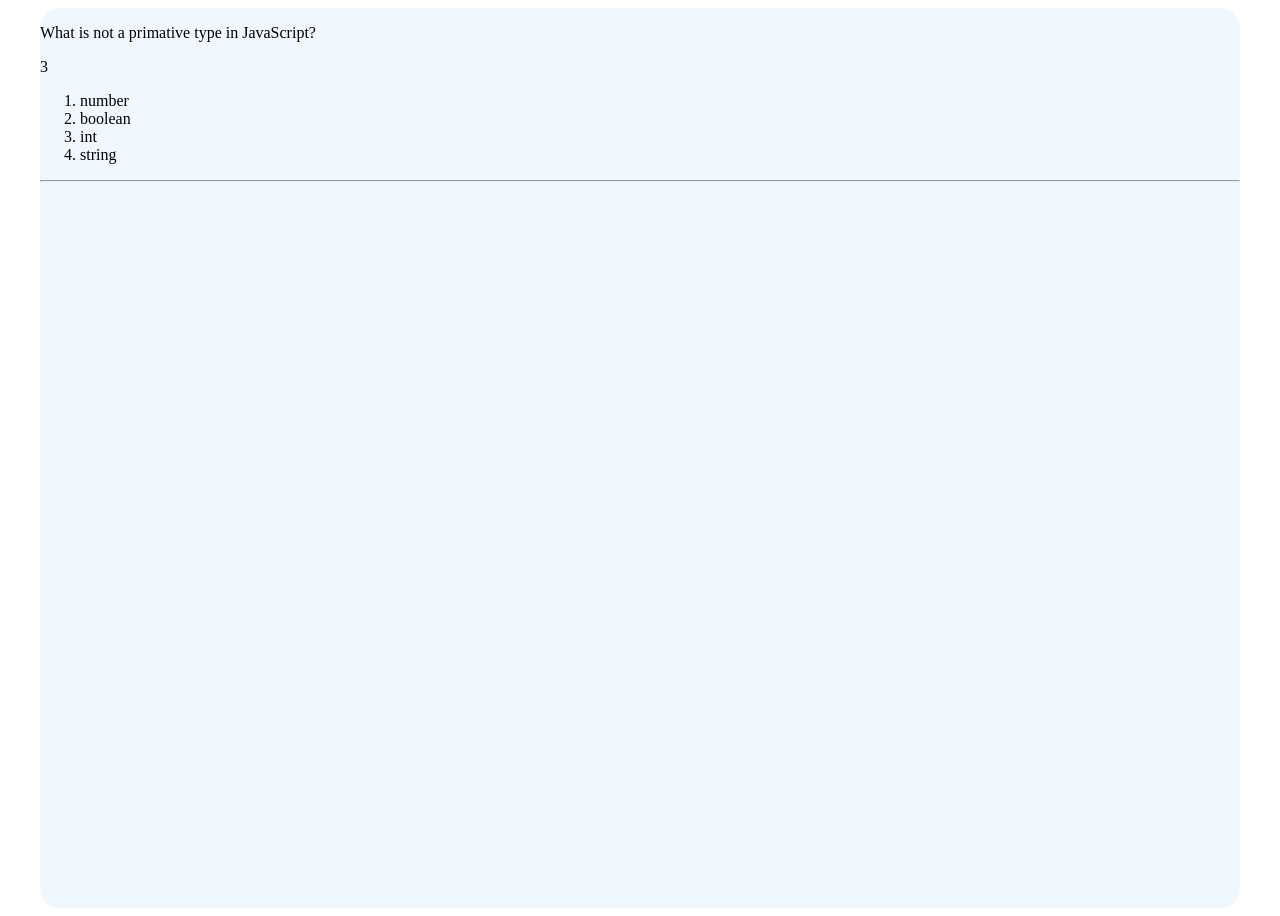
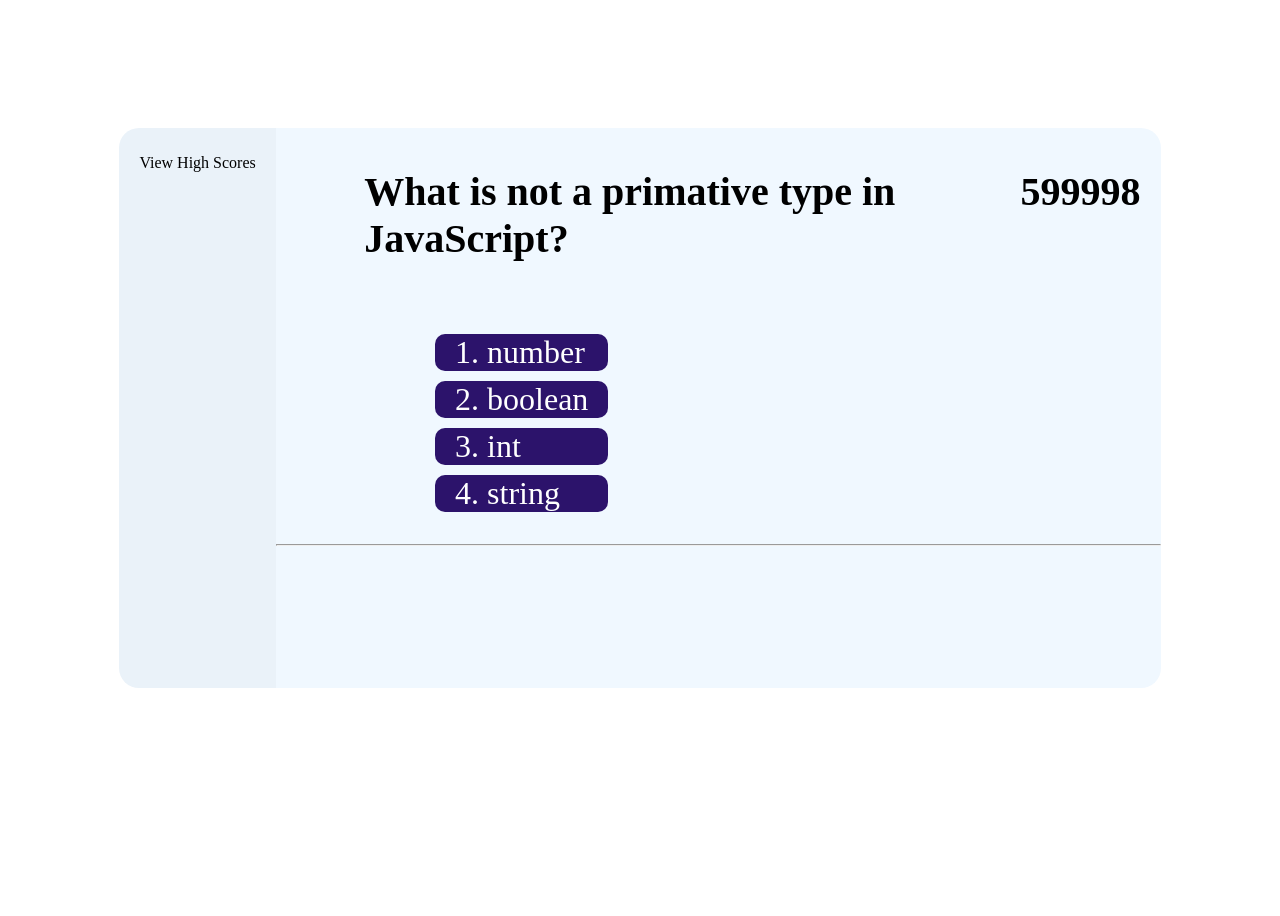
Before and after one commit to jbrowning824/Code-Quiz, a plain HTML site: page index.html in a window 1280 px wide. Both pictures are taken after a click on the button "Start Game". After the commit the page ends 816 px from the top, so only its background shows below. Drawn offline with Linux system fonts and the light colour scheme.

Commit message:
adding styling and showing high scores on the side column

```diff
--- a/assets/js/script.js
+++ b/assets/js/script.js
@@ -12,9 +12,10 @@ var initialsEl = document.querySelector(".initials");
 var submitBtn = document.querySelector(".submit");
 var timerEl = document.querySelector(".timer");
 var highScoresEl = document.querySelector(".high-scores");
+var asideHighScroesEl = document.querySelector(".high-scores-aside");
 var timer;
 var numCorrectAnswers = 0;
-var timerCount = 5;
+var timerCount = 600000;
 var questionNumber = 0;
 var isComplete;
 var currentQuestion;
@@ -38,6 +39,57 @@ var questions = [
             c: "++",
             d: "||"},
         rightAnswer: "d"
+    },
+    {
+        question: "if / ____ is a conditional statement",
+        answers:{
+            a: "else",
+            b: "then",
+            c: "while",
+            d: "next"},
+        rightAnswer: "a"
+    },
+    {
+        question: "Given arr = ['foo', 'Joe', '107'] what is the value of arr[2]?",
+        answers:{
+            a: "undefined",
+            b: "107",
+            c: "foo",
+            d: "Joe"},
+        rightAnswer: "b"
+    },
+    {
+        question: "How do you get a specific element by ID?",
+        answers:{
+            a: "document.getElementById()",
+            b: "element.getElementById()",
+            c: "docuemnt.getId()",
+            d: "window.getElementById()"},
+        rightAnswer: "a"
+    },
+    {
+        question: "True or False: function sayMyName() is never called:\
+         //displays users name \
+          function sayMyName(name) {\
+             \talert(name); \
+            } \
+            //runs on page load\
+            function init(){ \
+                sayMyName(\"Joe\");\
+            }",
+        answers:{
+            a: "True",
+            b: "False"},
+        rightAnswer: "a"
+    },
+    {
+        question: "What method adds a value to the begining of an array?",
+        answers:{
+            a: "pop",
+            b: "push",
+            c: "unshift",
+            d: "firstElement()"},
+        rightAnswer: "c"
     }];
 
 
@@ -64,7 +116,7 @@ function startTimer(){
 
             }
         }
-        if(timerCount === 0) {
+        if(timerCount <= 0) {
             clearInterval(timer);
             isComplete = true;
             gameOver();
@@ -78,12 +130,13 @@ function displayQuestion(){
     questionEl.textContent = currentQuestion.question;
     var answerList = questions[questionNumber].answers;
     //console.log(Object.keys(answerList));
-    Object.keys(answerList).forEach((key, index) =>
+    Object.keys(answerList).forEach((key, index = 1) =>
     {
         var li = document.createElement('li')
         li.setAttribute('id',key);
+        li.setAttribute('class', 'listChoice')
         li.setAttribute('onClick',"checkAnswer(this)");
-        var text = document.createTextNode(answerList[key]);
+        var text = document.createTextNode(`${index+1}. ${answerList[key]}`);
         choicesEl.appendChild(li);
         li.appendChild(text);
     });
@@ -97,6 +150,7 @@ function checkAnswer(target){
     }
     else {
         resultEl.textContent="Wrong!";
+        timerCount -= 10;
     }
     questionNumber++;
     if(questionNumber < questions.length){
@@ -118,12 +172,22 @@ function setupScoresScreen(){
     submitBtn.style.display = 'none';
     highScoresEl.style.display = "";
 }
+function showAsideHighScores() {
+    if(localStorage.getItem("highScoreList") != null){
+        highScoreList = JSON.parse(localStorage.getItem("highScoreList"));
+        highScoreList.forEach(item, index => {
+            var li = document.createElement('li');
+            li.textContent = `${index+1}. ${item.initials} - ${item.score}`;
+            asideHighScroesEl.appendChild(li);
+        })
+    }
 
+}
 // wrong answer function
 function showScores(){
     highScoreList.push({initials: initialsEl.value, score: numCorrectAnswers});
     localStorage.setItem("highScoreList", JSON.stringify(highScoreList));
-    console.log(highScoreList);
+
     setupScoresScreen();
     highScoreList.forEach(item => {
         var li = document.createElement('li');
--- a/assets/styles/style.css
+++ b/assets/styles/style.css
@@ -3,10 +3,71 @@ main {
     justify-content: center;
     align-items: center;
     width: 100%;
+    height: 100vh;
 }
 .container {
-    height: 900px;
-    width: 1200px;
+    display: flex;
+    flex-direction: column;
+    height: 70%;
+    width: 70%;
     background-color: aliceblue;
-    border-radius: 20px;
+    border-radius: 0 20px 20px 0;
 }
+
+.container p, h1, h2, button, ol {
+    margin-left: 10%;
+}
+
+.header{
+    display: flex;
+    flex-direction: row;
+    justify-content: space-between;
+}
+.question {
+    font-size: 2.5rem;
+    font-weight: 700;
+}
+
+
+.timer {
+    padding-right: 20px;
+    font-size: 2.5em;
+    font-weight: 700;
+}
+.choices {
+    position: relative;
+    padding-left: 8%;
+    font-size: 2rem;
+    width: fit-content;
+}
+
+.listChoice:hover {
+    background-color: rgb(44, 29, 147);
+}
+
+.listChoice{
+    background-color: rgb(44, 19, 107);
+    list-style-type: none;
+    margin: 10px 0;
+    padding: 0 20px;
+    border-radius: 10px;
+    color: white;
+
+}
+
+.scorelist{
+
+    width: fit-content;
+    padding: 0 20px;
+    height: 70%;
+    background-color:rgb(234, 242, 249);
+    border-radius: 20px 0 0 20px;
+}
+
+.scorelist p {
+    padding-top: 10px;
+}
+.scorelist ol {
+    list-style-type: none;
+    margin-left: 0;
+}
--- a/index.html
+++ b/index.html
@@ -9,6 +9,13 @@
 <body>
 <main>
 <!-- create div center of screen as start section -->
+<div class="scorelist">
+    <p onclick="showAsideHighScores()">View High Scores</p>
+    <ol class="high-scores-aside" id="high-scores-aside">
+
+    </ol>
+</div>
+
 <div class="container">
 
 <!-- h tag for title -->
@@ -21,11 +28,13 @@
 <button class="start start-screen">Start Game</button>
 
 <!-- create div in center of the page as question container set as hidden -->
-
+<div class="header">
 <!-- create p tag for questions -->
 <p class="question"></p>
 <p class="timer"></p>
+</div>
 <!-- create ordered list for mulitple choice -->
+<div class="content">
 <ol class="choices" id="choices">
 </ol>
 <!-- create hr -->
@@ -33,7 +42,7 @@
 <!-- create p tag for answer reslut -->
 <p class="result"></p>
 <!-- create div for end of game set to hidden -->
-
+</div>
 <!-- create h tag All Done -->
 <h2 class="finished">All Done!</h2>
 <!-- create p tag for score -->
@@ -45,8 +54,9 @@
 <!-- create hidden div for high scores -->
 
 <!-- create ol for list of highscores - maybe only keep top 10?? -->
-<ol class="high-scores" id="high-scores">
 
+
+<ol class="high-scores" id="high-scores"></ol>
 </ol>
 </div>
 </main>
```
